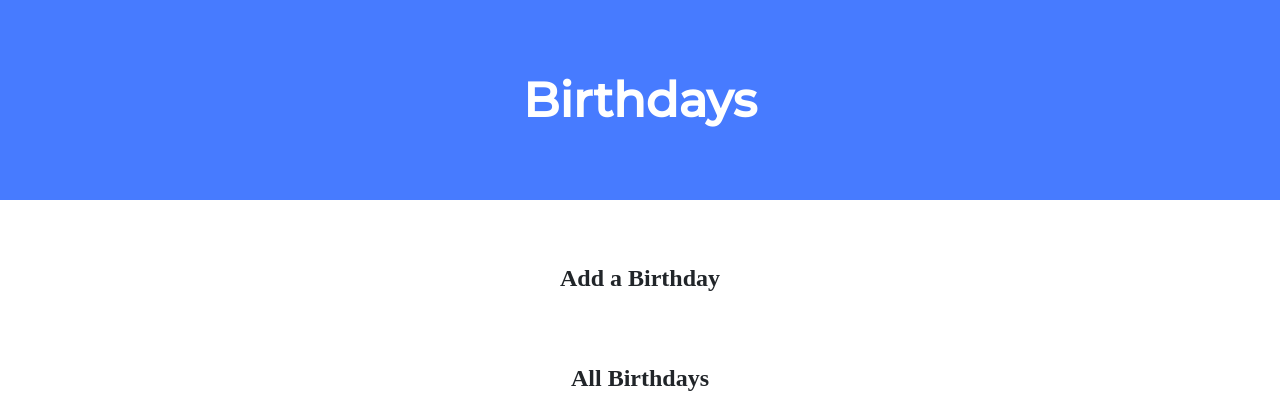
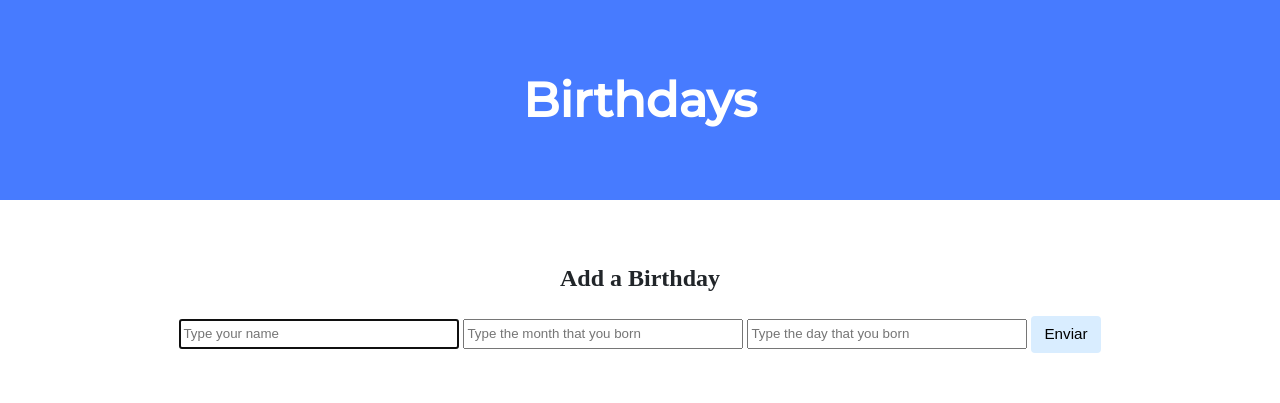
Before and after one commit to andersonrrss/birthdays, a Flask app: page / in a window 1280 px wide. Shown: the top 403 px of the page. Run offline with Flask 3, Linux system fonts and the light colour scheme; data that the repository does not hold is empty.

Commit message:
Tratando erros de input do código

```diff
--- a/app.py
+++ b/app.py
@@ -1,4 +1,5 @@
 import os
+import sqlite3
 
 from flask import Flask, flash, jsonify, redirect, render_template, request, session
 
@@ -23,6 +24,34 @@ def index():
     if request.method == "POST":
 
         # TODO: Add the user's entry into the database
+        with sqlite3.connect("birthdays.db") as conn:
+            db = conn.cursor()
+            name = request.form.get("name")
+            month = request.form.get("month")
+            day = request.form.get("day")
+            # Checa se as informações foram submetidas
+            if not name:
+                return render_template("error.html", message="Type a name")
+            if not month:
+                return render_template("error.html", message="Type a month")
+            if not day:
+                return render_template("error.html", message="Type a day")
+            # Checa se o dia e o mês são válidos
+            try:
+                month = int(month)
+                if month > 12 or month < 1:
+                    return render_template("error.html", message="Type a valid month")
+            except:
+                return render_template("error.html", message="Type the number of the month")
+
+            try:
+                day = int(day)
+                if day > 31 or day < 1:
+                    return render_template("error.html", message="Type a valid day" )
+            except:
+                return render_template("error.html", message="Type a number of the day")
+
+            db.execute("INSERT INTO birthdays (name,month,day) VALUES (?,?,?)", (name.capitalize(),month,day))
 
         return redirect("/")
 
@@ -30,7 +59,18 @@ def index():
 
         # TODO: Display the entries in the database on index.html
 
-        return render_template("index.html")
+        with sqlite3.connect("birthdays.db") as conn:
+            db = conn.cursor()
+            data = db.execute("SELECT * FROM birthdays").fetchall()
+            birthdays = []
+            for birthday in data:
+                bruna = {
+                    "name": birthday[1],
+                    "date": f"{birthday[2]}/{birthday[3]}"
+                }
+                birthdays.append(bruna)
+
+        return render_template("index.html", birthdays=birthdays)
 
 if __name__ == "__main__":
     app.run()
--- a/templates/index.html
+++ b/templates/index.html
@@ -14,7 +14,12 @@
             <div class="section">
 
                 <h2>Add a Birthday</h2>
-                <!-- TODO: Create a form for users to submit a name, a month, and a day -->
+                <form action="/" method="post">
+                    <input autocomplete="off" autofocus class="form-group" name="name" placeholder="Type your name" type="text">
+                    <input autocomplete="off" class="form-group" name="month" placeholder="Type the month that you born" type="number">
+                    <input autocomplete="off" class="form-group" name="day" placeholder="Type the day that you born" type="number">
+                    <button class="btn btn-primary" type="submit">Enviar</button>
+                </form>
             </div>
 
             <div class="section">
```
Also changed, not shown: templates/error.html (added, +17 -0 lines), birthdays.db.
